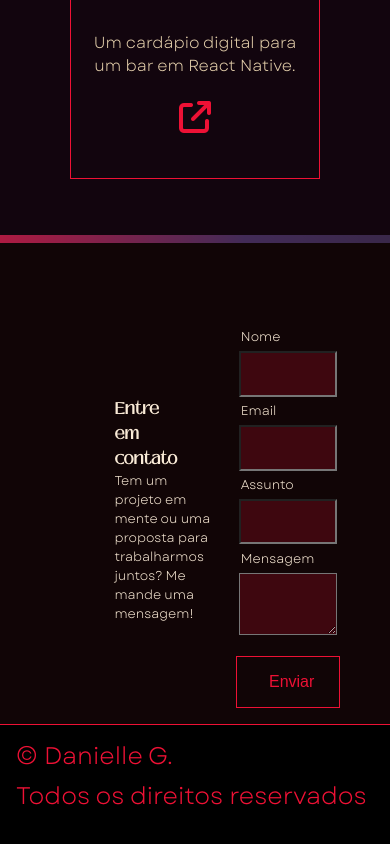
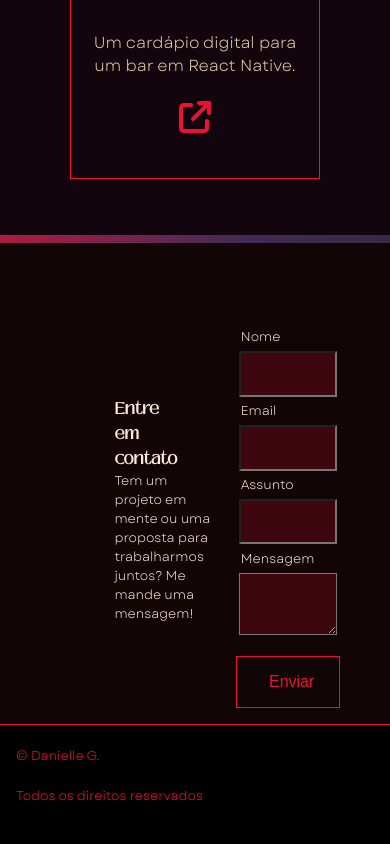
Before and after one commit to niellegs/Portfolio, a React (Vite) app in the folder portfolio/: page / in a window 390 px wide. Shown: the part 4256-5100 px from the top of the page. Built offline with nearby package versions, Linux system fonts and the light colour scheme.

Commit message:
footer - resp

```diff
--- a/portfolio/src/Components/Footer/Footer.css
+++ b/portfolio/src/Components/Footer/Footer.css
@@ -10,3 +10,9 @@ footer {
 footer p {
     font-size: 1.5rem;
 }
+
+@media screen and (max-width:600px) {
+    footer p {
+        font-size: .8rem;
+    }
+}
```
